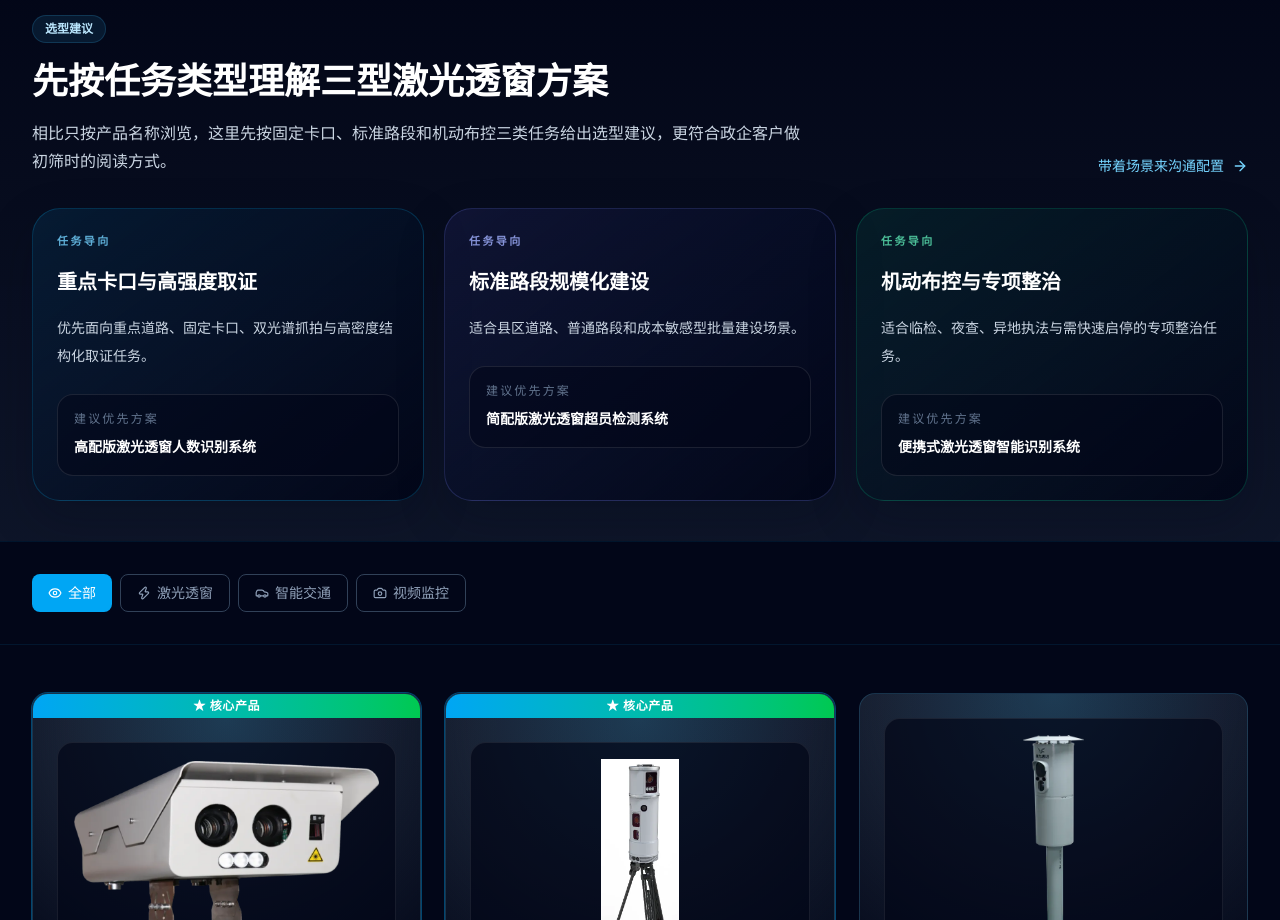
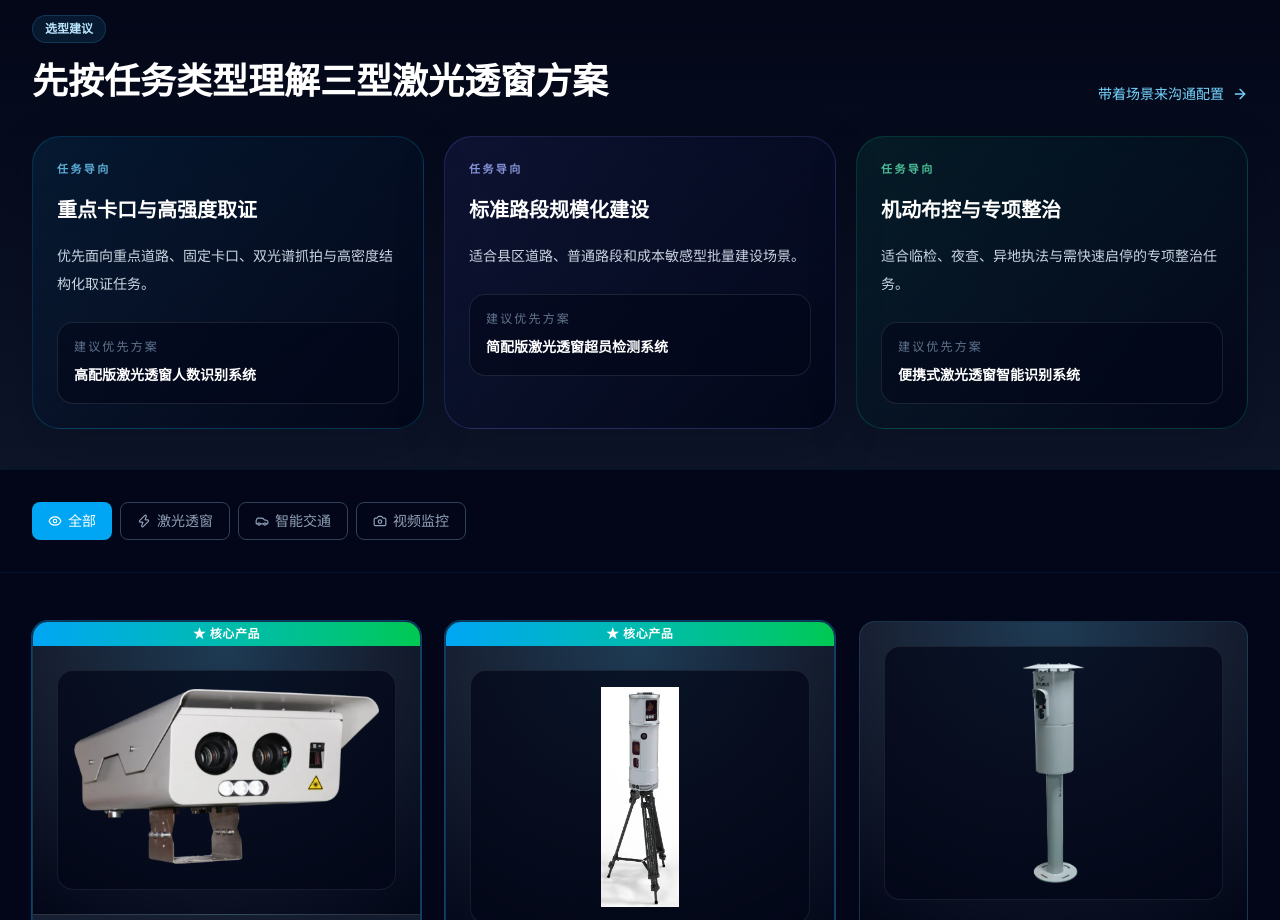
Before and after one commit to wangxintao-bj/jiguangzhitong, a React (Vite) app: page /products in a window 1280 px wide. Shown: the part 2120-3040 px from the top of the page. Built offline with nearby package versions, Linux system fonts and the light colour scheme.

Commit message:
chore: remove selection guide intro paragraph from Products page

```diff
--- a/src/pages/Products.tsx
+++ b/src/pages/Products.tsx
@@ -486,11 +486,6 @@ export default function Products() {
               <h2 className="text-3xl md:text-4xl font-bold text-white leading-tight">
                 {lang === 'zh' ? '先按任务类型理解三型激光透窗方案' : 'Understand the three through-glass solutions by mission type'}
               </h2>
-              <p className="mt-4 text-base leading-7 text-slate-300">
-                {lang === 'zh'
-                  ? '相比只按产品名称浏览，这里先按固定卡口、标准路段和机动布控三类任务给出选型建议，更符合政企客户做初筛时的阅读方式。'
-                  : 'Instead of scanning product names first, this section frames recommendations by checkpoint, roadside, and mobile enforcement tasks.'}
-              </p>
             </div>
             <Link to="/contact" className="inline-flex items-center gap-2 text-sm font-medium text-sky-300 transition-colors hover:text-sky-200 cursor-pointer">
               {lang === 'zh' ? '带着场景来沟通配置' : 'Discuss configuration by scenario'}
```
